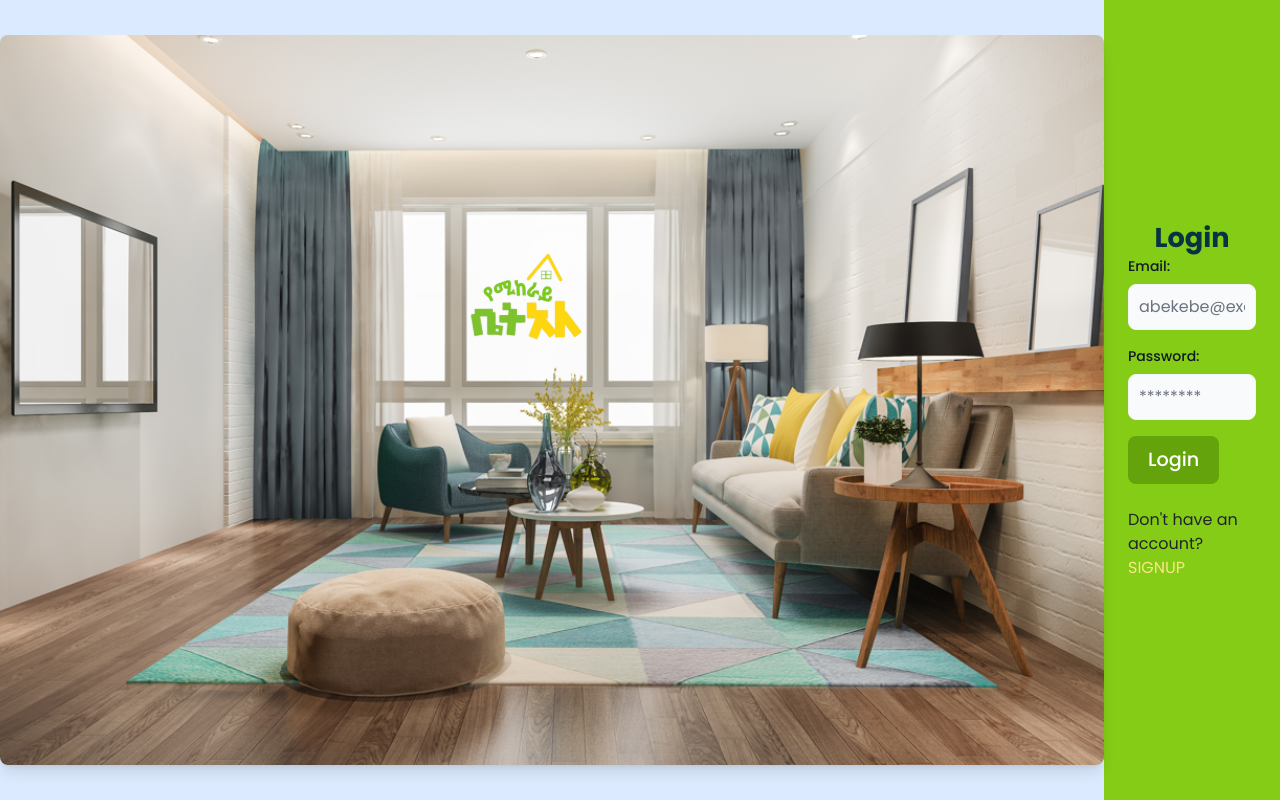
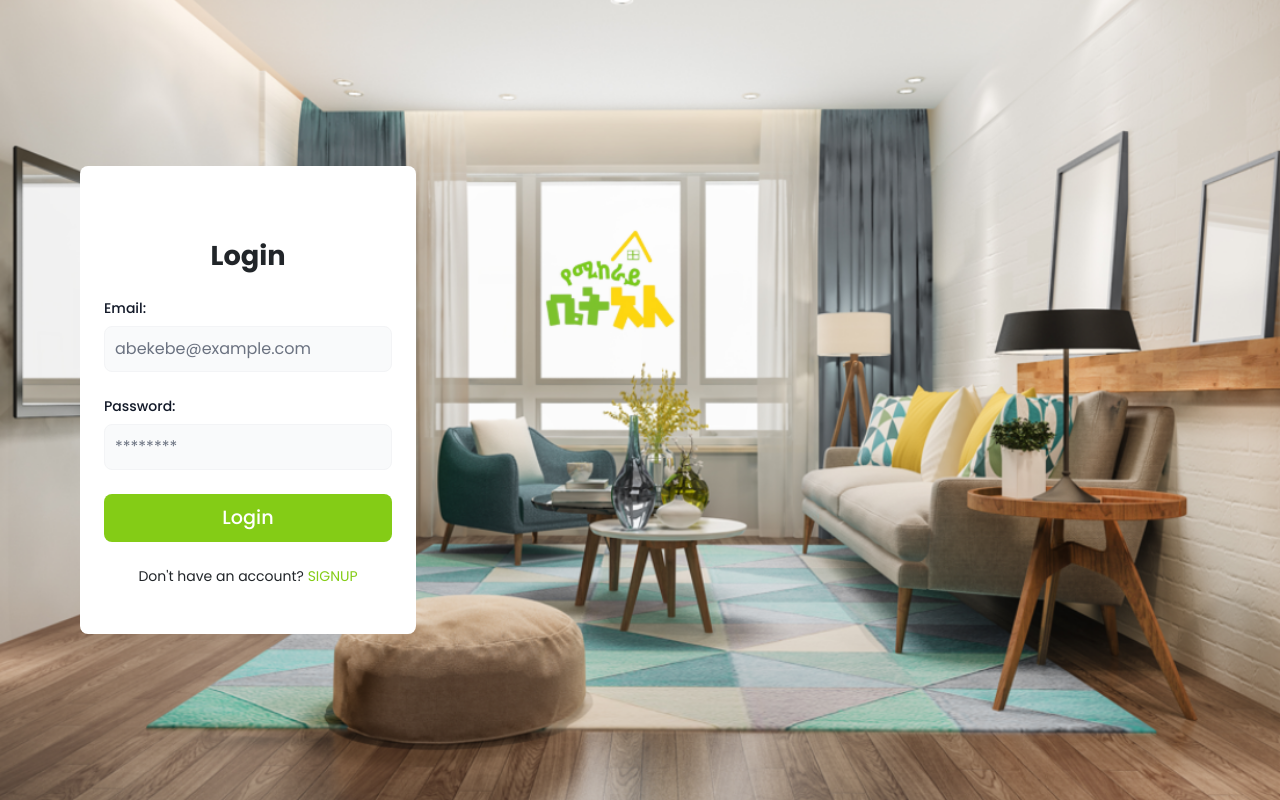
Before and after one commit to natnael0024/rental_house_marketplace, a Django app: page /landing/login/ in a window 1280 px wide. Run offline with Django 5.2, Linux system fonts and the light colour scheme; parts of the project's set-up code (start-up, migrations or seed data) failed here and were passed over; some libraries are stand-ins or nearby versions.

Commit message:
ui updates

```diff
--- a/templates/auth/login.html
+++ b/templates/auth/login.html
@@ -13,38 +13,64 @@
         font-family:'Poppins'
     }
 </style>
-<body class="bg-lime-500">
-    {% comment %} <img src="https://img.freepik.com/free-photo/luxury-pool-villa-spectacular-contemporary-design-digital-art-real-estate-home-house-property-ge_1258-150765.jpg?t=st=1717491245~exp=1717494845~hmac=9aded1dc6da8585e558487087bcf1bacee1f05b6a40f02d85ddd2f0396438576&w=1060" alt="Description" class="w-full top-0 h-full  absolute -z-50"> {% endcomment %}
-    <div class="lg:max-w-[40vw] ">
-        {% if error %}
-        <p class=" mt-3 text-center ">{{ error }}</p>
-        {% endif %}
-        <div class="flex h-screen ">
-            <div class="w-1/2 bg-blue-100 hidden sm:flex items-center justify-center p-12">
-                <div class="text-center">
-                  <img class="w-full max-w-md rounded-lg shadow-lg" src="{% static 'login_bg.png' %}" alt="Listing Media">
+<body class="relative bg-white">
+    <!-- Fullscreen background image with lime inset -->
+    <div class="hidden sm:block absolute inset-0 z-0">
+        <div class="w-full h-full relative">
+            <img src="{% static 'login_bg.png' %}" alt="Login Background"
+                 class="w-full h-full object-cover" />
+            <!-- Lime inset (overlay) -->
+            <div class="absolute  inset-0  pointer-events-none"></div>
         </div>
     </div>
-            <div class="flex-1 px-6 w-full max-w-md my-auto">
-                <form method='POST' enctype="multipart/form-data" class=" ">
+
+    <!-- Content wrapper -->
+    <div class="relative z-10 flex flex-col sm:flex-row items-center h-screen md:px-10 lg:px-20 lg:gap-36">
+        <!-- Login form - full width on mobile, left on desktop -->
+        <div class="bg-white w-full rounded-lg md:w-1/2 lg:w-1/4 flex items-center justify-center px-6 py-12 sm:py-0   ">
+            <div class="w-full max-w-md">
+                <form method="POST" enctype="multipart/form-data" class="space-y-6">
                     {% csrf_token %}
-                    <h1 class=" text-3xl text-cyan-950 font-bold text-center">Login</h1>
-                    <div class="mb-4">
-                        <div class="block mb-2 text-sm font-medium text-gray-900 dark:text-white">{{ form.email.label_tag }}</div>
-                        <div>{{ form.email }}</div>
+                    <h1 class="text-3xl text-lime-950 font-bold text-center ">Login</h1>
+
+                    {% if error %}
+                    <div class="flex justify-center ">
+                        <p class="inline-block w-auto bg-white p-2 px-4 shadow-md font-semibold rounded-full text-red-500 mt-3 text-center">
+                            {{ error }}
+                        </p>
                     </div>
-                    <div class="mb-4">
-                        <div class="block mb-2 text-sm font-medium text-gray-900 dark:text-white">{{ form.password.label_tag }}</div>
-                        <div>{{ form.password }}</div>
+                    {% endif %}
+                    <div>
+                        <label class="block mb-2 text-sm font-medium text-gray-900">{{ form.email.label_tag }}</label>
+                        {{ form.email }}
                     </div>
-                    <button class=" text-white bg-lime-600 hover:bg-lime-700 hover:text-white duration-300 focus:ring-4 focus:outline-none focus:ring-cyan-300 font-medium rounded-lg text-lg w-full sm:w-auto px-5 py-2.5 text-center">
-                    Login</button>
+
+                    <div>
+                        <label class="block mb-2 text-sm font-medium text-gray-900">{{ form.password.label_tag }}</label>
+                        {{ form.password }}
+                    </div>
+
+                    <button class="w-full text-white bg-lime-500 hover:bg-lime-700 duration-300 focus:ring-2 focus:outline-none focus:ring-lime-300 font-medium rounded-lg text-lg px-5 py-2.5 text-center">
+                        Login
+                    </button>
                 </form>
-                <div class="mt-6">
-                    <a href="{% url 'register' %}" class="  ">Don't have an account? <span class=" text-amber-200 hover:underline">SIGNUP</span></a>
+
+                <div class="mt-6 text-sm text-center">
+                    <a href="{% url 'register' %}" class="text-gray-600">Don't have an account?
+                        <span class="text-lime-500 hover:underline">SIGNUP</span>
+                    </a>
                 </div>
+            </div>
+        </div>
+
+        <!-- Slogan (hidden on small screens) -->
+        <div class="hidden sm:flex w-1/2 items-center font-semibold justify-center text-lime-500 text-5xl px-8 text-center">
+            <div class="backdrop-brightness-75 text-left leading-10 w-80">
+                {% comment %} Help You Find Home Sweet Home. {% endcomment %}
             </div>
         </div>
     </div>
 </body>
+
+
 </html>
--- a/templates/listing/index.html
+++ b/templates/listing/index.html
@@ -2,7 +2,7 @@
 {%block title %} home {%endblock title %}
 {% block content%}
 
-<div class=" relative mt-2">
+<div class=" relative mt-2 ">
   <div class="carousel h-[8rem] overflow-y-hidden sm:h-[18rem] w-full flex overflow-x-scroll no-scrollbar rounded-md">
     {% for ad in ads %}
     {%if ad.url %}
@@ -30,7 +30,7 @@
 {% endif %} -->
 <div class="mt-10">
   <span class="font-semibold text-3xl">Featured</span>
-  <div class=" mt-5 sm:grid lg:grid-cols-3 md:grid-cols-3 flex flex-col gap-4 mx-auto">
+  <div class=" mt-5 grid grid-cols-1 md:grid-cols-2 lg:grid-cols-3 xl:grid-cols-4 2xl:grid-cols-5  gap-4 mx-auto">
       {% for listing in listings%}
           {% include './listing_card.html' with listing=listing %}
       {% endfor %}
--- a/theme/static/css/dist/styles.css
+++ b/theme/static/css/dist/styles.css
@@ -1004,6 +1007,9 @@ select {
 .block {
   display: block;
 }
+.inset-0 {
+  inset: 0px;
+}
 
 .inline-block {
   display: inline-block;
@@ -1191,6 +1203,9 @@ select {
 
 .w-full {
   width: 100%;
+}
+.max-w-md {
+  max-width: 28rem /* 448px */;
 }
 
 .min-w-full {
@@ -1320,13 +1349,19 @@ select {
 .gap-8 {
   gap: 2rem;
 }
-
+.gap-36 {
+  gap: 9rem /* 144px */;
+}
 .space-y-2 > :not([hidden]) ~ :not([hidden]) {
   --tw-space-y-reverse: 0;
   margin-top: calc(0.5rem * calc(1 - var(--tw-space-y-reverse)));
   margin-bottom: calc(0.5rem * var(--tw-space-y-reverse));
 }
-
+.space-y-6 > :not([hidden]) ~ :not([hidden]) {
+  --tw-space-y-reverse: 0;
+  margin-top: calc(1.5rem /* 24px */ * calc(1 - var(--tw-space-y-reverse)));
+  margin-bottom: calc(1.5rem /* 24px */ * var(--tw-space-y-reverse));
+}
 .space-y-4 > :not([hidden]) ~ :not([hidden]) {
   --tw-space-y-reverse: 0;
   margin-top: calc(1rem * calc(1 - var(--tw-space-y-reverse)));
@@ -1773,7 +1832,10 @@ select {
   padding-top: 2.5rem /* 40px */;
   padding-bottom: 2.5rem /* 40px */;
 }
-
+.py-12 {
+  padding-top: 3rem /* 48px */;
+  padding-bottom: 3rem /* 48px */;
+}
 .py-14 {
   padding-top: 3.5rem /* 56px */;
   padding-bottom: 3.5rem /* 56px */;
@@ -2285,14 +2347,184 @@ select {
   --tw-text-opacity: 1;
   color: rgb(17 24 39 / var(--tw-text-opacity));
 }
+.grid-cols-auto{
+  grid-column: auto;
+}
 @media (min-width: 640px) {
   .sm\:w-full {
       width: 100%;
   }
 }
 @media (min-width: 640px) {
+  .sm\:h-\[16rem\] {
+      height: 16rem /* 256px */;
+  }
+}
+@media (min-width: 1280px) {
+  .xl\:grid-cols-4 {
+      grid-template-columns: repeat(4, minmax(0, 1fr));
+  }
+}
+@media (min-width: 768px) {
+  .md\:grid-cols-2 {
+      grid-template-columns: repeat(2, minmax(0, 1fr));
+  }
+}
+@media (min-width: 1536px) {
+  .\32xl\:grid-cols-5 {
+      grid-template-columns: repeat(5, minmax(0, 1fr));
+  }
+}
+@media (min-width: 1280px) {
+  .xl\:px-32 {
+      padding-left: 8rem /* 128px */;
+      padding-right: 8rem /* 128px */;
+  }
+}
+@media (min-width: 1536px) {
+  .\32xl\:px-48 {
+      padding-left: 12rem /* 192px */;
+      padding-right: 12rem /* 192px */;
+  }
+}
+@media (min-width: 1536px) {
+  .\32xl\:text-2xl {
+      font-size: 1.5rem /* 24px */;
+      line-height: 2rem /* 32px */;
+  }
+}
+@media (min-width: 1024px) {
+  .lg\:text-lg {
+      font-size: 1.125rem /* 18px */;
+      line-height: 1.75rem /* 28px */;
+  }
+}
+.w-80 {
+  width: 20rem /* 160px */;
+}
+@media (min-width: 1280px) {
+  .xl\:gap-44 {
+      gap: 11rem /* 176px */;
+  }
+}
+@media (min-width: 1536px) {
+  .\32xl\:gap-56 {
+      gap: 14rem /* 224px */;
+  }
+}
+@media (min-width: 1280px) {
+  .xl\:w-1\/4 {
+      width: 25%;
+  }
+}
+@media (min-width: 1536px) {
+  .\32xl\:w-1\/5 {
+      width: 20%;
+  }
+}
+@media (min-width: 1280px) {
+  .xl\:max-w-lg {
+      max-width: 32rem /* 512px */;
+  }
+}
+@media (min-width: 1280px) {
+  .xl\:text-4xl {
+      font-size: 2.25rem /* 36px */;
+      line-height: 2.5rem /* 40px */;
+  }
+}
+@media (min-width: 1536px) {
+  .\32xl\:text-5xl {
+      font-size: 3rem /* 48px */;
+      line-height: 1;
+  }
+}
+@media (min-width: 1280px) {
+  .xl\:text-5xl {
+      font-size: 3rem /* 48px */;
+      line-height: 1;
+  }
+}
+@media (min-width: 1536px) {
+  .\32xl\:text-6xl {
+      font-size: 3.75rem /* 60px */;
+      line-height: 1;
+  }
+}
+@media (min-width: 1280px) {
+  .xl\:text-xl {
+      font-size: 1.25rem /* 20px */;
+      line-height: 1.75rem /* 28px */;
+  }
+}
+@media (min-width: 1280px) {
+  .xl\:text-3xl {
+      font-size: 1.875rem /* 30px */;
+      line-height: 2.25rem /* 36px */;
+  }
+}
+@media (min-width: 1280px) {
+  .xl\:text-2xl {
+      font-size: 1.5rem /* 24px */;
+      line-height: 2rem /* 32px */;
+  }
+}
+
+@media (min-width: 1024px) {
+  .lg\:w-1\/3 {
+      width: 33.333333%;
+  }
+}
+@media (min-width: 1024px) {
+  .lg\:gap-36 {
+      gap: 9rem /* 144px */;
+  }
+}
+@media (min-width: 640px) {
+  .sm\:items-stretch {
+      align-items: stretch;
+  }
+}
+@media (min-width: 768px) {
+  .md\:px-10 {
+      padding-left: 2.5rem /* 40px */;
+      padding-right: 2.5rem /* 40px */;
+  }
+}
+@media (min-width: 1024px) {
+  .lg\:px-20 {
+      padding-left: 5rem /* 80px */;
+      padding-right: 5rem /* 80px */;
+  }
+}
+@media (min-width: 640px) {
+  .sm\:w-1\/3 {
+      width: 33.333333%;
+  }
+}
+@media (min-width: 640px) {
+  .sm\:w-1\/2 {
+      width: 50%;
+  }
+}
+@media (min-width: 640px) {
+  .sm\:ml-10 {
+      margin-left: 2.5rem /* 40px */;
+  }
+}
+@media (min-width: 640px) {
   .sm\:w-\[50\%\] {
       width: 50%;
+  }
+}
+@media (min-width: 768px) {
+  .md\:w-1\/2 {
+      width: 50%;
+  }
+}
+@media (min-width: 1024px) {
+  .lg\:w-1\/4 {
+      width: 30%;
   }
 }
 @media (min-width: 640px) {
```
Also changed, not shown: other parts of theme/static/css/dist/styles.css (+52 -5 lines), templates/auth/register.html (+27 -21 lines), templates/listing/listing_card.html (+13 -13 lines). Lines whose indentation alone changed are shown as unchanged.
